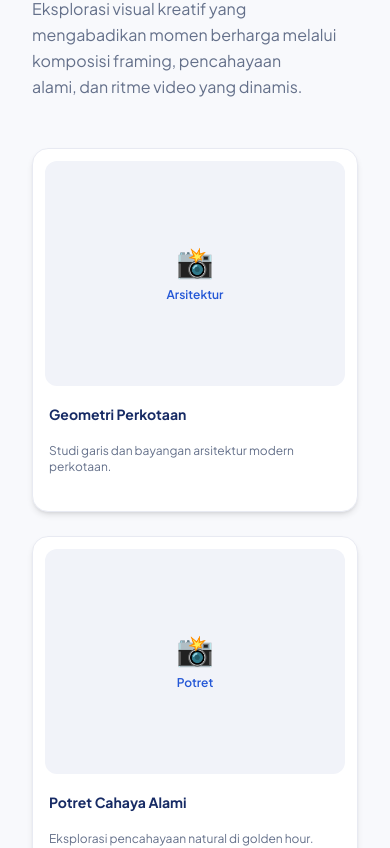
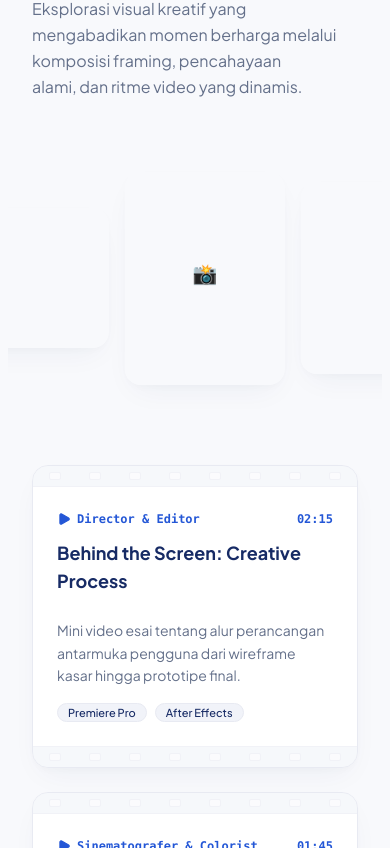
Before and after one commit to auliaablqst/portfolio-auliaablqst, a Next.js app: page / in a window 390 px wide. Shown: the part 8636-9484 px from the top of the page. Built offline with nearby package versions, Linux system fonts and the light colour scheme.

Commit message:
refactor: creative section memakai galeri baru

```diff
--- a/components/sections/CreativeSection.tsx
+++ b/components/sections/CreativeSection.tsx
@@ -1,8 +1,8 @@
 "use client"
 
-import { motion } from "framer-motion"
 import { Play } from "lucide-react"
 import { CREATIVE_CONTENT } from "@/constants"
+import { PhotoMarquee } from "@/components/PhotoMarquee"
 import { SectionHeading } from "@/components/PortfolioShowcase"
 import { cn } from "@/lib/utils"
 
@@ -19,39 +19,8 @@ export function CreativeSection() {
           description={CREATIVE_CONTENT.description}
         />
 
-        <div className="grid gap-6 pt-2 sm:grid-cols-2 lg:grid-cols-4">
-          {CREATIVE_CONTENT.photos.map((photo, index) => (
-            <motion.div
-              key={photo.id}
-              initial={{ opacity: 0, y: 16 }}
-              whileInView={{ opacity: 1, y: 0 }}
-              viewport={{ once: true }}
-              transition={{ duration: 0.4, delay: index * 0.08 }}
-              whileHover={{ y: -6, rotate: index % 2 === 0 ? -1.5 : 1.5 }}
-              className={cn(
-                "group rounded-2xl border border-[var(--border)] bg-[var(--surface)]",
-                "p-3 pb-6 shadow-md transition-all duration-300"
-              )}
-            >
-              <div
-                className={cn(
-                  "flex aspect-[4/3] flex-col items-center justify-center",
-                  "overflow-hidden rounded-xl bg-[var(--surface-2)] p-4 text-center"
-                )}
-              >
-                <span className="text-3xl">📸</span>
-                <span className="mt-2 text-xs font-semibold text-[var(--primary)] dark:text-[#7FA3FF]">
-                  {photo.category}
-                </span>
-              </div>
-              <div className="mt-4 px-1">
-                <h4 className="text-sm font-bold text-[var(--text)]">{photo.title}</h4>
-                <p className="mt-1 line-clamp-2 text-xs text-[var(--text-muted)]">
-                  {photo.caption}
-                </p>
-              </div>
-            </motion.div>
-          ))}
+        <div className="pt-2">
+          <PhotoMarquee photos={CREATIVE_CONTENT.photos} />
         </div>
 
         <div className="grid gap-6 pt-4 md:grid-cols-2">
```
